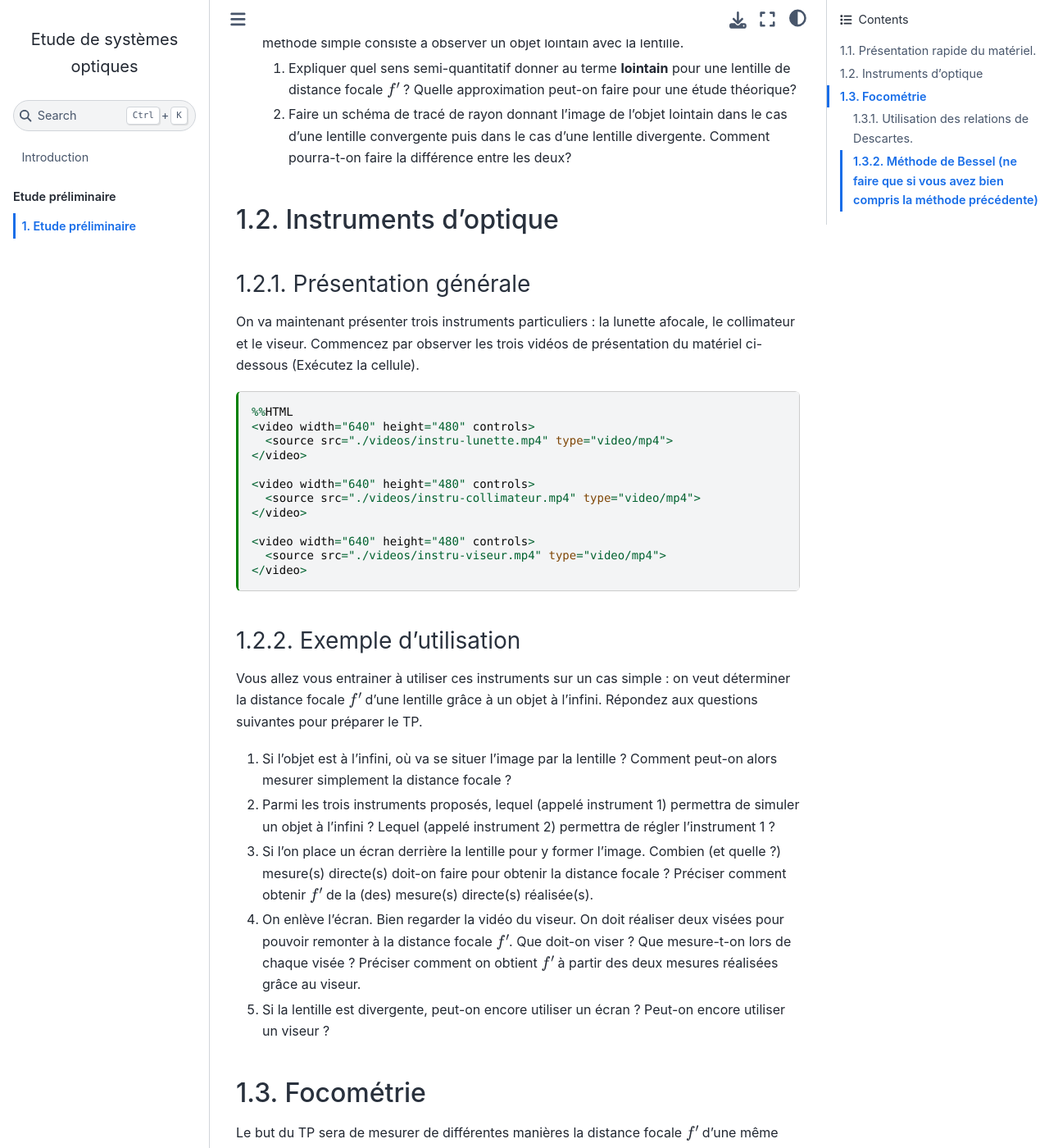
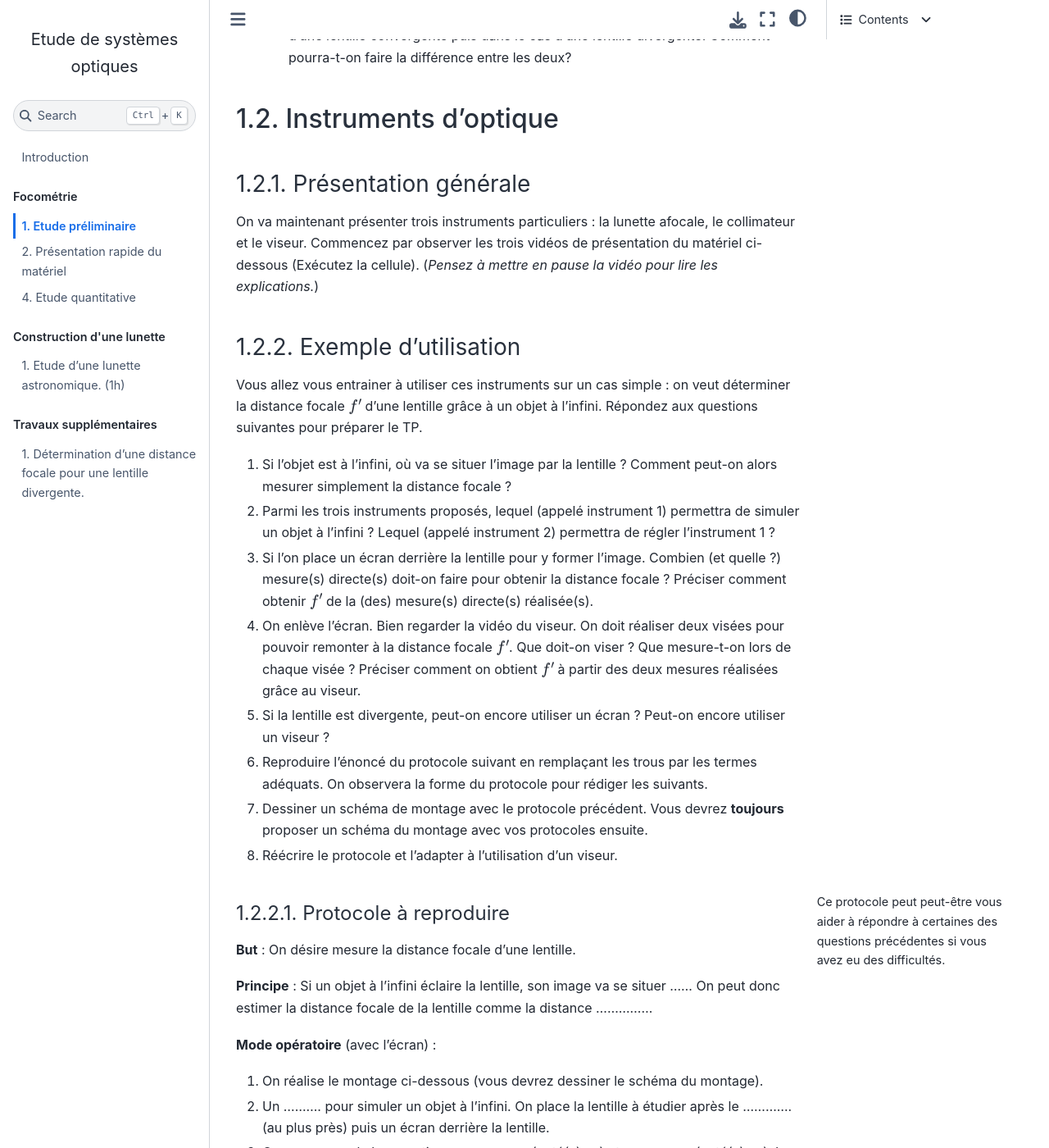
Before and after one commit to pcsi3physiquestan/tp2_optique_sources, a Jupyter Book: the page built from notebook/etude_preliminaire.md, in a window 1280 px wide and 1400 px high, scrolled down 1174 px. Shown: the whole window at 82% size. Built offline with Jupyter Book 1.0.4 settings and Sphinx 7.4.7 and the Sphinx Book theme 1.1.4, drawn with Linux system fonts in a browser that asks for light colours; some of the changed text lies outside the part shown.

Commit message:
Fin grossière

````diff
--- a/_toc.yml
+++ b/_toc.yml
@@ -2,13 +2,14 @@
 - file: tp2_optique.md
   numbered: true
 
-- part: Etude préliminaire
+- part: Focométrie
   chapters:
   - file: notebook/etude_preliminaire.md
-# - part: Focométrie
-#   chapters:
-#   - file: notebook/etude_qualitative.md
-#   - file: notebook/etude_complete.md
-# - part: Construction d'une lunette
-#   chapters:
-#   - file: notebook/lunette.md
+  - file: notebook/etude_rapide.md
+  - file: notebook/etude_complete.md
+- part: Construction d'une lunette
+  chapters:
+  - file: notebook/lunette.md
+- part: Travaux supplémentaires
+  chapters:
+  - file: notebook/supplement.md
--- a/notebook/etude_preliminaire.md
+++ b/notebook/etude_preliminaire.md
@@ -36,14 +36,19 @@
 * __Lunette afocale__ : Sert à étudier des objets à l'infini. On peut aussi s'en servir pour vérifier qu'un objet est bien à l'infini.
 * __Collimateur__ : Sert à simuler un objet _étendu_ à l'infini.
 
-Regarder la vidéo suivante (il faut exécutez la cellule de code) pour obtenir quelques explications sur les premiers composants que vous allez utiliser (_ne pas hésitez à mettre en pause la vidéo pour lire les explications_).
+Regarder la vidéo suivante pour obtenir quelques explications sur les premiers composants que vous allez utiliser (_Ne pas hésitez à mettre en pause la vidéo pour lire les explications_).
+
++++
 
 ```{code-cell} ipython3
-%%HTML
-<video width="640" height="480" controls>
-  <source src="./videos/intru-divers.mp4" type="video/mp4">
-</video>
+---
+tags: [remove-input]
+---
+from IPython.display import Video
+Video("https://github.com/pcsi3physiquestan/tp2_optique/blob/main/notebook/videos/intru-divers.mp4?raw=true", width=640)
 ```
+
++++
 
 ### Analyse
 Répondre (à l'écrit) aux questions suivantes:
@@ -56,23 +61,34 @@
 
 ## Instruments d'optique
 
++++
+
 ### Présentation générale
 
-On va maintenant présenter trois instruments particuliers : la lunette afocale, le collimateur et le viseur. Commencez par observer les trois vidéos de présentation du matériel ci-dessous (Exécutez la cellule).
+On va maintenant présenter trois instruments particuliers : la lunette afocale, le collimateur et le viseur. Commencez par observer les trois vidéos de présentation du matériel ci-dessous (Exécutez la cellule). (_Pensez à mettre en pause la vidéo pour lire les explications._)
 
+(etude_preliminaire:instru-lunette)=
 ```{code-cell} ipython3
-%%HTML
-<video width="640" height="480" controls>
-  <source src="./videos/instru-lunette.mp4" type="video/mp4">
-</video>
+---
+tags: [remove-input]
+---
+Video("https://github.com/pcsi3physiquestan/tp2_optique/blob/main/notebook/videos/instru-lunette.mp4?raw=true", width=640)
+```
 
-<video width="640" height="480" controls>
-  <source src="./videos/instru-collimateur.mp4" type="video/mp4">
-</video>
+(etude_preliminaire:instru-collimateur)=
+```{code-cell} ipython3
+---
+tags: [remove-input]
+---
+Video("https://github.com/pcsi3physiquestan/tp2_optique/blob/main/notebook/videos/instru-collimateur.mp4?raw=true", width=640)
+```
 
-<video width="640" height="480" controls>
-  <source src="./videos/instru-viseur.mp4" type="video/mp4">
-</video>
+(etude_preliminaire:instru-viseur)=
+```{code-cell} ipython3
+---
+tags: [remove-input]
+---
+Video("https://github.com/pcsi3physiquestan/tp2_optique/blob/main/notebook/videos/instru-viseur.mp4?raw=true", width=640)
 ```
 
 ### Exemple d'utilisation
@@ -83,6 +99,26 @@
 3. Si l'on place un écran derrière la lentille pour y former l'image. Combien (et quelle ?) mesure(s) directe(s) doit-on faire pour obtenir la distance focale ? Préciser comment obtenir $f'$ de la (des) mesure(s) directe(s) réalisée(s).
 4. On enlève l'écran. Bien regarder la vidéo du viseur. On doit réaliser deux visées pour pouvoir remonter à la distance focale $f'$. Que doit-on viser ? Que mesure-t-on lors de chaque visée ? Préciser comment on obtient $f'$ à partir des deux mesures réalisées grâce au viseur.
 5. Si la lentille est divergente, peut-on encore utiliser un écran ? Peut-on encore utiliser un viseur ?
+6. Reproduire l'énoncé du protocole suivant en remplaçant les trous par les termes adéquats. On observera la forme du protocole pour rédiger les suivants.
+7. Dessiner un schéma de montage avec le protocole précédent. Vous devrez __toujours__ proposer un schéma du montage avec vos protocoles ensuite.
+8. Réécrire le protocole et l'adapter à l'utilisation d'un viseur.
+
+```{margin}
+Ce protocole peut peut-être vous aider à répondre à certaines des questions précédentes si vous avez eu des difficultés.
+```
+
+#### Protocole à reproduire
+
+__But__ : On désire mesure la distance focale d'une lentille.
+
+__Principe__ : Si un objet à l'infini éclaire la lentille, son image va se situer ...... On peut donc estimer la distance focale de la lentille comme la distance ...............
+
+__Mode opératoire__ (avec l'écran) :
+1. On réalise le montage ci-dessous (vous devrez dessiner le schéma du montage).
+2. Un .......... pour simuler un objet à l'infini. On place la lentille à étudier après le ............. (au plus près) puis un écran derrière la lentille.
+3. On mesure sur le banc optique ................... (noté(e) $x_1$) et .................. (noté(e) $x_2$). La distance focale sera donc estimée comme $f' = x_1 - x_2$.
+
++++
 
 ## Focométrie
 
@@ -91,8 +127,11 @@
 Vous allez dans cette étude préliminaire chercher à :
 * comprendre les bases théoriques des différentes manipulations
 * choisir quels instruments seront nécessaires pour la manipulation.
-* mettre en placele protocole expérimental qu'il faudra réaliser.
+* mettre en place le protocole expérimental qu'il faudra réaliser.
 
++++
+
+(etude_preliminaire:descartes)=
 ### Utilisation des relations de Descartes.
 
 On veut utiliser la relation de conjugaison de Descartes pour déterminer $f'$. On dispose d'un objet lumineux (à distance finie).
@@ -104,6 +143,9 @@
 5. Proposer un protocole utilisant la relation de conjugaison de Descartes et un viseur permettant d'estimer la distance focale $f'$ d'une lentille convergente.
 6. Si la lentille est divergente, peut-on encore utiliser l'un des protocoles précédents ? Si oui lequel ?
 
++++
+
+(etude_preliminaire:bessel)=
 ### Méthode de Bessel (ne faire que si vous avez bien compris la méthode précédente)
 
 Le principe de la méthode de Bessel consiste à projeter l'image d'un objet à distance finie sur un écran à une distance $D$ de l'objet lumineux grâce à la lentille étudiée. Sous la condition de projection $D \geq 4f'$, on peut montrer qu'il existe deux positions $x_1$ et $x_2$ de la lentille qui permettent la projection et que l'on a une relation entre $d = x_2 - x_1 > 0$ et $D$ :
````
Also changed, not shown: notebook/etude_complete.md (added, +272 -0 lines), notebook/etude_rapide.md (added, +133 -0 lines), notebook/lunette.md (added, +71 -0 lines), notebook/supplement.md (added, +46 -0 lines), tp2_optique.md (+6 -4 lines), notebook/images/bouton_tl.png (added).
